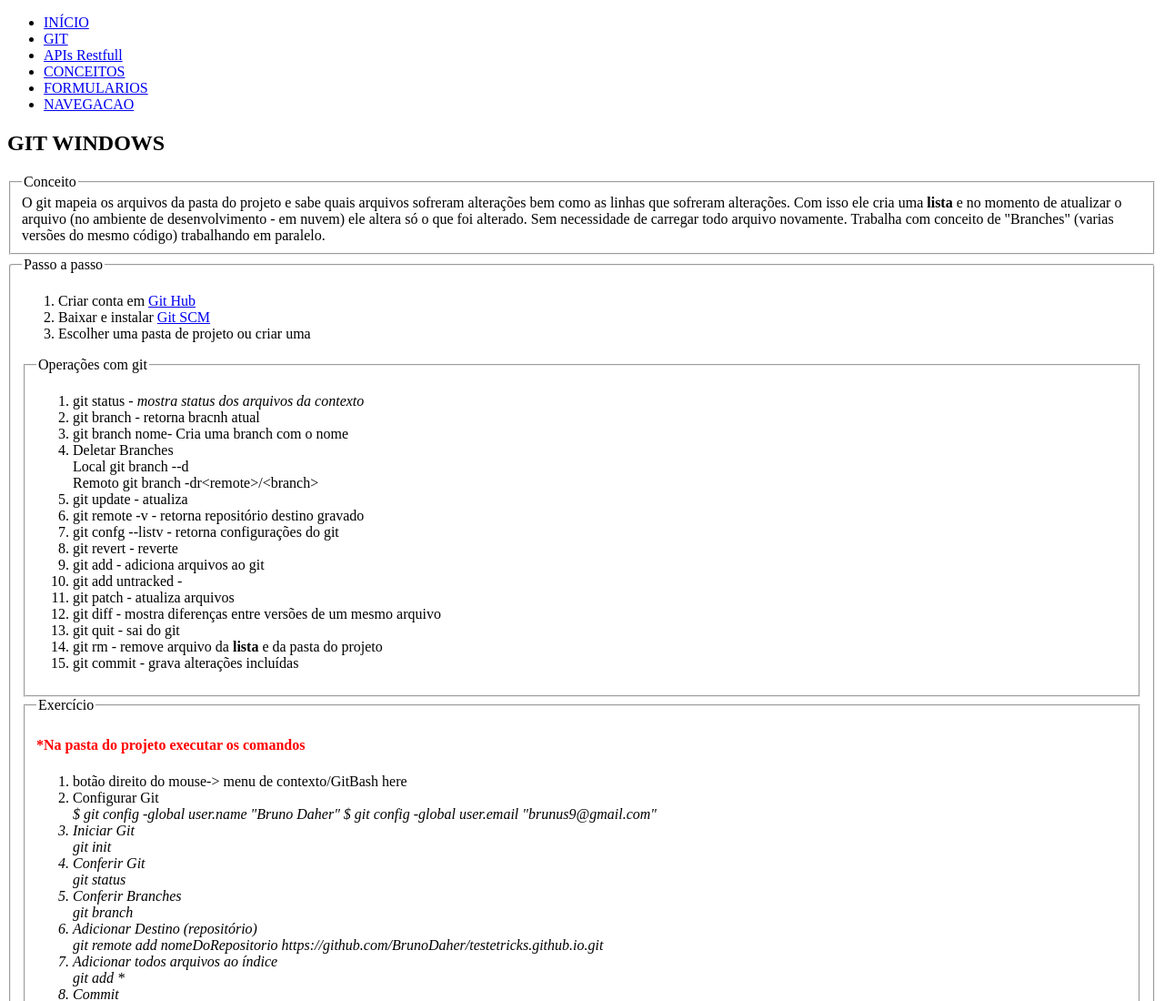
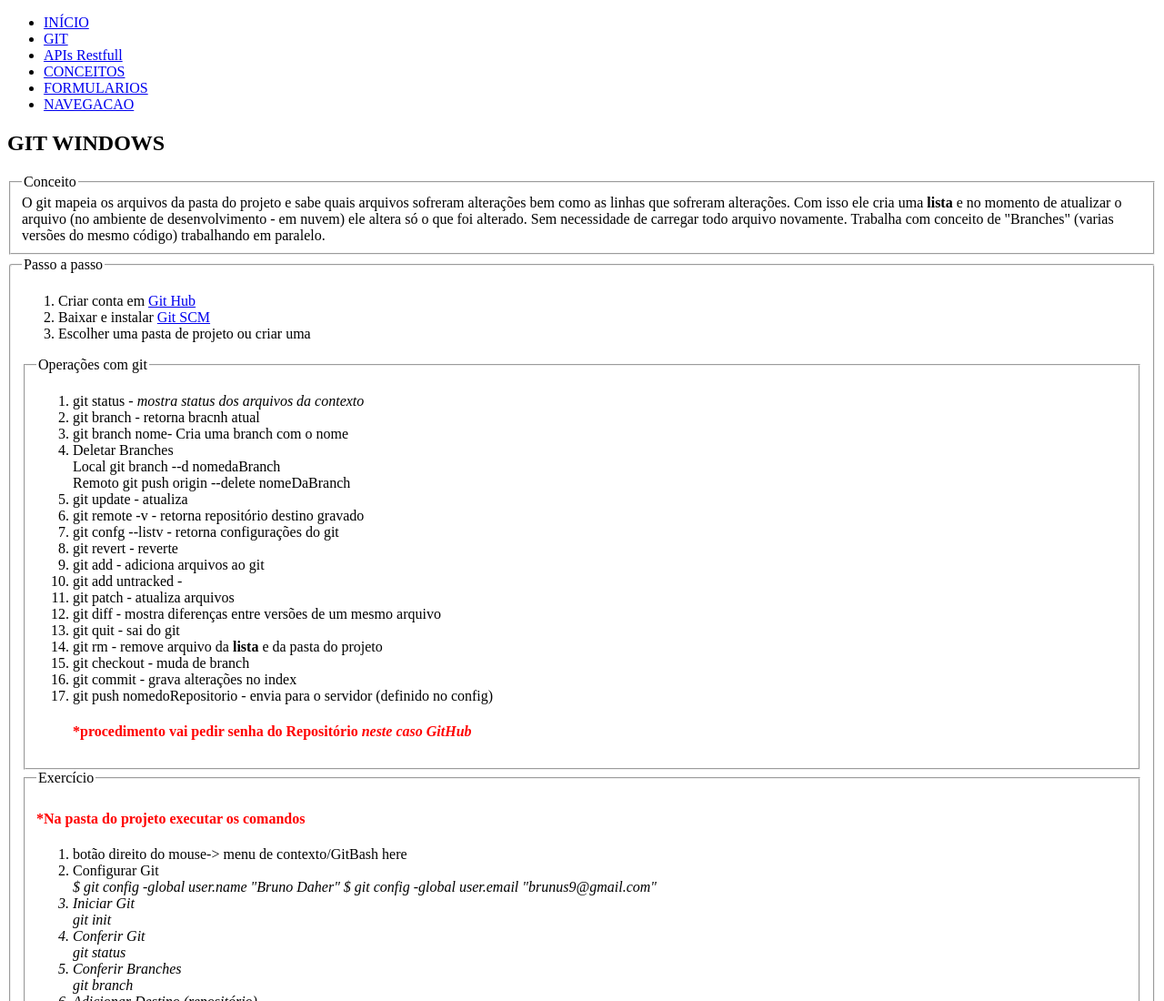
Before and after one commit to BrunoDaher/testetricks, a plain HTML site: page git.html in a window 1280 px wide. Shown: the top 1100 px of the page at 91% size. Drawn offline with Linux system fonts and the light colour scheme.

Commit message:
comit branch gh

```diff
--- a/git.html
+++ b/git.html
@@ -44,7 +44,7 @@
              <li>git status - <i>mostra status dos arquivos da contexto</i></li>
              <li>git branch - retorna bracnh atual</li>
              <li>git branch nome- Cria uma branch com o nome</li>
-             <li>Deletar Branches<br>Local git branch --d<br>Remoto git branch -dr&lt;remote>/&lt;branch></li>
+             <li>Deletar Branches<br>Local git branch --d nomedaBranch<br>Remoto git push origin --delete nomeDaBranch</li>
              <li>git update - atualiza</li>
              <li>git remote -v - retorna repositório destino gravado</li>
              <li>git confg --listv - retorna configurações do git</li>
@@ -55,7 +55,10 @@
              <li>git diff - mostra diferenças entre versões de um mesmo arquivo</li>
              <li>git quit - sai do git</li>
              <li>git rm - remove arquivo da <b>lista</b> e da pasta do projeto</li>
-             <li>git commit - grava alterações incluídas</li>
+             <li>git checkout - muda de branch</li>
+             <li>git commit - grava alterações no index</li>
+             <li>git push nomedoRepositorio - envia para o servidor (definido no config)
+                 <br><h4 style="color:red">*procedimento vai pedir senha do Repositório <i>neste caso GitHub</i></h4></li>
             </ol>
         </fieldset>
 
```
